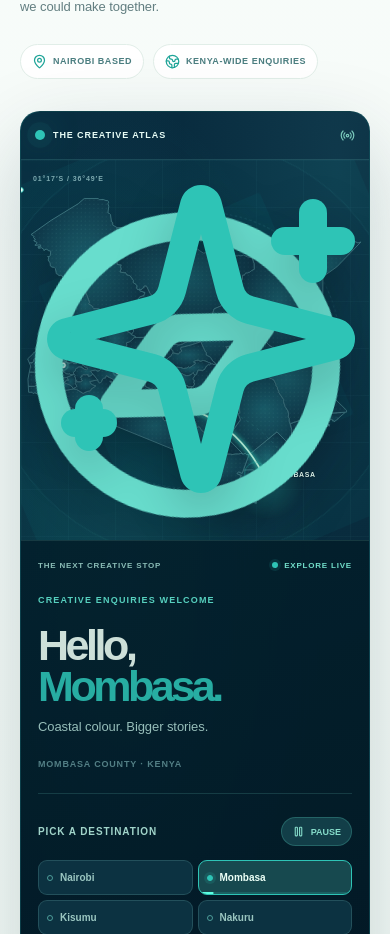
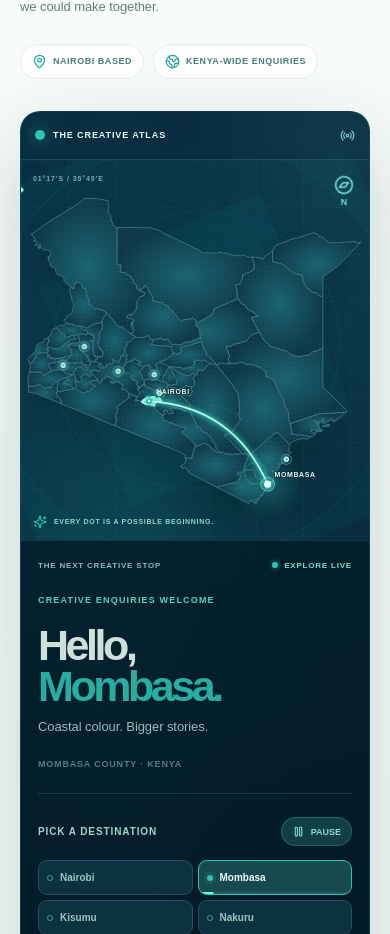
Before and after one commit to victorasige4/visual-verse-creations, a React (Vite) app: page / in a window 390 px wide. Shown: the part 9399-10333 px from the top of the page. Built offline with nearby package versions, Linux system fonts and the light colour scheme.

Commit message:
Scope atlas SVG sizing to main map, not mobile icons

```diff
--- a/src/kenya-creative-atlas.css
+++ b/src/kenya-creative-atlas.css
@@ -20,8 +20,8 @@
 .vv-atlas-map{position:relative;display:grid;place-items:center;isolation:isolate;min-width:0;overflow:hidden;background-image:linear-gradient(rgba(74,157,166,.055) 1px,transparent 1px),linear-gradient(90deg,rgba(74,157,166,.055) 1px,transparent 1px);background-size:47px 47px}
 .vv-atlas-map:before{content:"";position:absolute;inset:0;z-index:0;pointer-events:none;background:radial-gradient(circle at 55% 50%,rgba(46,196,182,.13),transparent 49%);animation:vv-atlas-light-shift 9s ease-in-out infinite alternate}
 .vv-atlas-map:after{content:"";position:absolute;width:120%;aspect-ratio:1;pointer-events:none;z-index:0;border-radius:50%;border:1px solid rgba(63,192,187,.1);box-shadow:0 0 0 100px rgba(28,129,135,.015),0 0 0 200px rgba(28,129,135,.013);animation:vv-atlas-radar 18s linear infinite}
-.vv-atlas-map svg{position:relative;z-index:2;width:min(100%,715px);max-height:635px;overflow:visible;filter:drop-shadow(0 20px 25px rgba(0,6,12,.21))}
-.vv-atlas-map svg .vv-atlas-counties path{transition:fill .5s ease,stroke .5s ease,filter .35s ease}
+.vv-atlas-map > svg{position:relative;z-index:2;width:min(100%,715px);max-height:635px;overflow:visible;filter:drop-shadow(0 20px 25px rgba(0,6,12,.21))}
+.vv-atlas-map > svg .vv-atlas-counties path{transition:fill .5s ease,stroke .5s ease,filter .35s ease}
 .vv-atlas-selected-county{filter:drop-shadow(0 0 7px rgba(141,255,225,.85))}
 .vv-atlas-coordinate{position:absolute;z-index:3;left:22px;top:22px;letter-spacing:.13em;font-weight:800;font-size:9px;color:#7daab0}
 .vv-atlas-compass{position:absolute;z-index:3;right:22px;top:21px;display:flex;flex-direction:column;align-items:center;gap:2px;color:#68ddcd;font-size:9px;font-weight:850}
@@ -81,6 +81,6 @@
 @keyframes vv-atlas-compass{to{transform:rotate(18deg)}}
 @keyframes vv-atlas-light-shift{to{transform:translate(8%,-6%);opacity:.6}}
 @media(max-width:1060px){.vv-atlas-body{grid-template-columns:minmax(0,1.2fr) minmax(245px,.8fr)}.vv-atlas-panel{padding:18px}.vv-atlas-city-grid{gap:5px}.vv-atlas-city{font-size:9px}}
-@media(max-width:800px){.vv-map-v3 .vv-close-location-heading{grid-template-columns:1fr;gap:20px}.vv-map-v3 .vv-close-location-heading h2{font-size:clamp(42px,7.4vw,64px)}.vv-atlas-body{grid-template-columns:1fr}.vv-atlas-map{min-height:470px;max-height:640px}.vv-atlas-map svg{width:min(100%,690px);height:480px}.vv-atlas-panel{border-left:0;border-top:1px solid rgba(120,221,202,.16);padding:26px}.vv-atlas-place{min-height:170px;padding:25px 0}.vv-atlas-place h3{font-size:clamp(48px,8vw,72px)}.vv-atlas-city-grid{grid-template-columns:repeat(4,minmax(0,1fr))}.vv-atlas-city{font-size:10px}}
-@media(max-width:620px){.vv-atlas-shell{border-radius:20px}.vv-atlas-topbar,.vv-atlas-bottom-bar{padding:13px 14px;min-height:48px}.vv-atlas-brand{gap:8px}.vv-atlas-brand strong{font-size:9px}.vv-atlas-brand>span:last-child,.vv-atlas-broadcast span{display:none}.vv-atlas-broadcast{font-size:8px}.vv-atlas-map{min-height:340px;max-height:450px}.vv-atlas-map svg{height:380px}.vv-atlas-coordinate{left:12px;top:15px;font-size:7px}.vv-atlas-compass{right:15px;top:15px}.vv-atlas-map-caption{font-size:7px;left:12px;bottom:11px}.vv-atlas-panel{padding:20px 17px}.vv-atlas-place{min-height:174px}.vv-atlas-place h3{font-size:clamp(43px,11vw,60px)}.vv-atlas-city-grid{grid-template-columns:repeat(2,minmax(0,1fr))}.vv-atlas-city{min-height:35px;font-size:10px}.vv-atlas-bottom-bar{gap:8px;font-size:7px;flex-wrap:wrap}.vv-atlas-bottom-bar>span:nth-child(2){display:none}.vv-atlas-pin-label{font-size:15px}}
+@media(max-width:800px){.vv-map-v3 .vv-close-location-heading{grid-template-columns:1fr;gap:20px}.vv-map-v3 .vv-close-location-heading h2{font-size:clamp(42px,7.4vw,64px)}.vv-atlas-body{grid-template-columns:1fr}.vv-atlas-map{min-height:470px;max-height:640px}.vv-atlas-map > svg{width:min(100%,690px);height:480px}.vv-atlas-panel{border-left:0;border-top:1px solid rgba(120,221,202,.16);padding:26px}.vv-atlas-place{min-height:170px;padding:25px 0}.vv-atlas-place h3{font-size:clamp(48px,8vw,72px)}.vv-atlas-city-grid{grid-template-columns:repeat(4,minmax(0,1fr))}.vv-atlas-city{font-size:10px}}
+@media(max-width:620px){.vv-atlas-shell{border-radius:20px}.vv-atlas-topbar,.vv-atlas-bottom-bar{padding:13px 14px;min-height:48px}.vv-atlas-brand{gap:8px}.vv-atlas-brand strong{font-size:9px}.vv-atlas-brand>span:last-child,.vv-atlas-broadcast span{display:none}.vv-atlas-broadcast{font-size:8px}.vv-atlas-map{min-height:340px;max-height:450px}.vv-atlas-map > svg{height:380px}.vv-atlas-coordinate{left:12px;top:15px;font-size:7px}.vv-atlas-compass{right:15px;top:15px}.vv-atlas-map-caption{font-size:7px;left:12px;bottom:11px}.vv-atlas-panel{padding:20px 17px}.vv-atlas-place{min-height:174px}.vv-atlas-place h3{font-size:clamp(43px,11vw,60px)}.vv-atlas-city-grid{grid-template-columns:repeat(2,minmax(0,1fr))}.vv-atlas-city{min-height:35px;font-size:10px}.vv-atlas-bottom-bar{gap:8px;font-size:7px;flex-wrap:wrap}.vv-atlas-bottom-bar>span:nth-child(2){display:none}.vv-atlas-pin-label{font-size:15px}}
 @media(prefers-reduced-motion:reduce){.vv-map-v3 *, .vv-map-v3 *:before,.vv-map-v3 *:after{animation:none!important;transition:none!important}}
```
